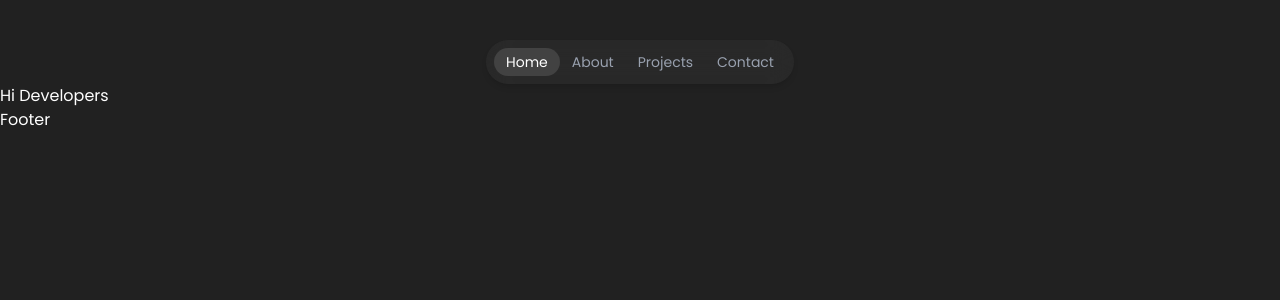
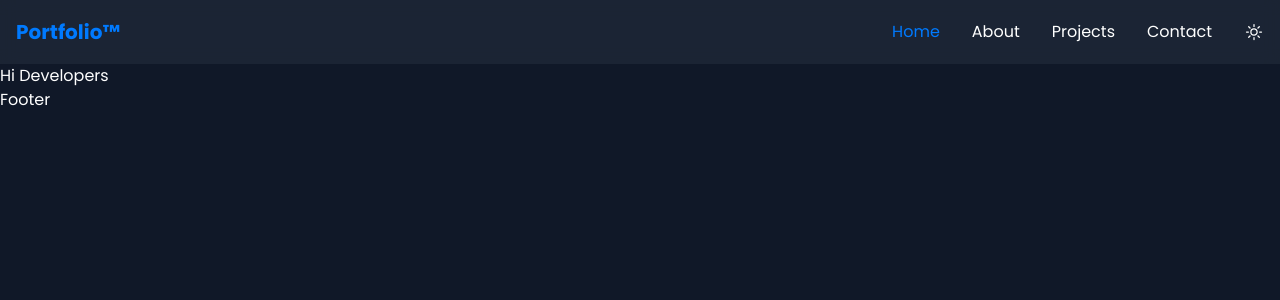
Before and after one commit to cedik456/nextjs-portfolio, a Next.js app: page / in a window 1280 px wide. Shown: the top 300 px of the page. Built offline with nearby package versions, Linux system fonts and the light colour scheme.

Commit message:
Add navigation bar styling

```diff
--- a/app/layout.tsx
+++ b/app/layout.tsx
@@ -23,7 +23,7 @@ export default function RootLayout({
   return (
     <html lang="en">
       <body
-        className={`${poppins.variable}  antialiased bg-[#212121] text-white `}
+        className={`${poppins.variable}  antialiased bg-gray-900 text-white  `}
       >
         <Navbar />
         {children}
--- a/components/Navbar.tsx
+++ b/components/Navbar.tsx
@@ -1,11 +1,17 @@
 "use client";
+import {
+  Bars3Icon,
+  MoonIcon,
+  SunIcon,
+  XMarkIcon,
+} from "@heroicons/react/24/outline";
 import Link from "next/link";
 import { usePathname } from "next/navigation";
 import { useState } from "react";
 
 const Navbar = () => {
+  const theme = "dark";
   const pathname = usePathname();
-
   const [isMobileMenuOpen, setIsMobileMenuOpen] = useState<boolean>(false);
   const toggleMobileMenu = () => {
     setIsMobileMenuOpen(!isMobileMenuOpen);
@@ -19,8 +25,16 @@ const Navbar = () => {
   ];
 
   return (
-    <nav className="flex items-center justify-center mt-10">
-      <div className="flex bg-[#303030]/60 backdrop-blur-md px-2 py-2 rounded-full shadow-md">
+    <nav className="flex w-full bg-dark/80 backdrop-blur-sm z-50">
+      <div className="container max-w-7xl mx-auto px-4">
+        {/* desktop menu */}
+        <div className="flex items-center justify-between h-16">
+          <Link href={"/"} className="text-xl font-bold text-primary">
+            Portfolio&trade;
+          </Link>
+
+          {/* desktop menus */}
+          <div className="hidden md:flex items-center space-x-8">
             {menuItems.map((item) => {
               const isActive = pathname === item.href;
 
@@ -28,14 +42,61 @@ const Navbar = () => {
                 <Link
                   key={item.href}
                   href={item.href}
-              className={` text-sm text-gray-400 transition-all duration-300 px-3 py-1   ${
-                isActive ? "bg-[#424242] rounded-full text-white " : ""
-              }  `}
+                  className={`hover:text-primary transition-colors ${
+                    isActive ? "text-primary " : ""
+                  }`}
                 >
                   {item.label}
                 </Link>
               );
             })}
+            <button className="hover:text-primary transition-colors cursor-pointer">
+              {theme === "dark" ? (
+                <SunIcon className="w-5 h-5" />
+              ) : (
+                <MoonIcon className="w-5 h-5" />
+              )}
+            </button>
+          </div>
+
+          {/* mobile menu / hamburger button */}
+          <button
+            onClick={toggleMobileMenu}
+            className="md:hidden p-2 rounded-lg hover:bg-gray-100 dark:hover:bg-gray-800 transition-colors cursor-pointer"
+          >
+            {isMobileMenuOpen ? (
+              <XMarkIcon className="w-6 h-6" />
+            ) : (
+              <Bars3Icon className="w-6 h-6" />
+            )}
+          </button>
+        </div>
+
+        {isMobileMenuOpen && (
+          <div className="md:hidden">
+            <div className="py-4 space-y-4">
+              {menuItems.map((item, index) => (
+                <div key={index} onClick={toggleMobileMenu}>
+                  <Link
+                    href={item.href}
+                    className="block py-2 hover:text-primary transition-colors"
+                  >
+                    {item.label}
+                  </Link>
+                </div>
+              ))}
+              <div>
+                <button className="py-2 flex items-center">
+                  {theme === "dark" ? (
+                    <SunIcon className="w-5 h-5 mr-2" />
+                  ) : (
+                    <MoonIcon className="w-5 h-5 mr-2" />
+                  )}
+                </button>
+              </div>
+            </div>
+          </div>
+        )}
       </div>
     </nav>
   );
```
Lines whose indentation alone changed are shown as unchanged.
